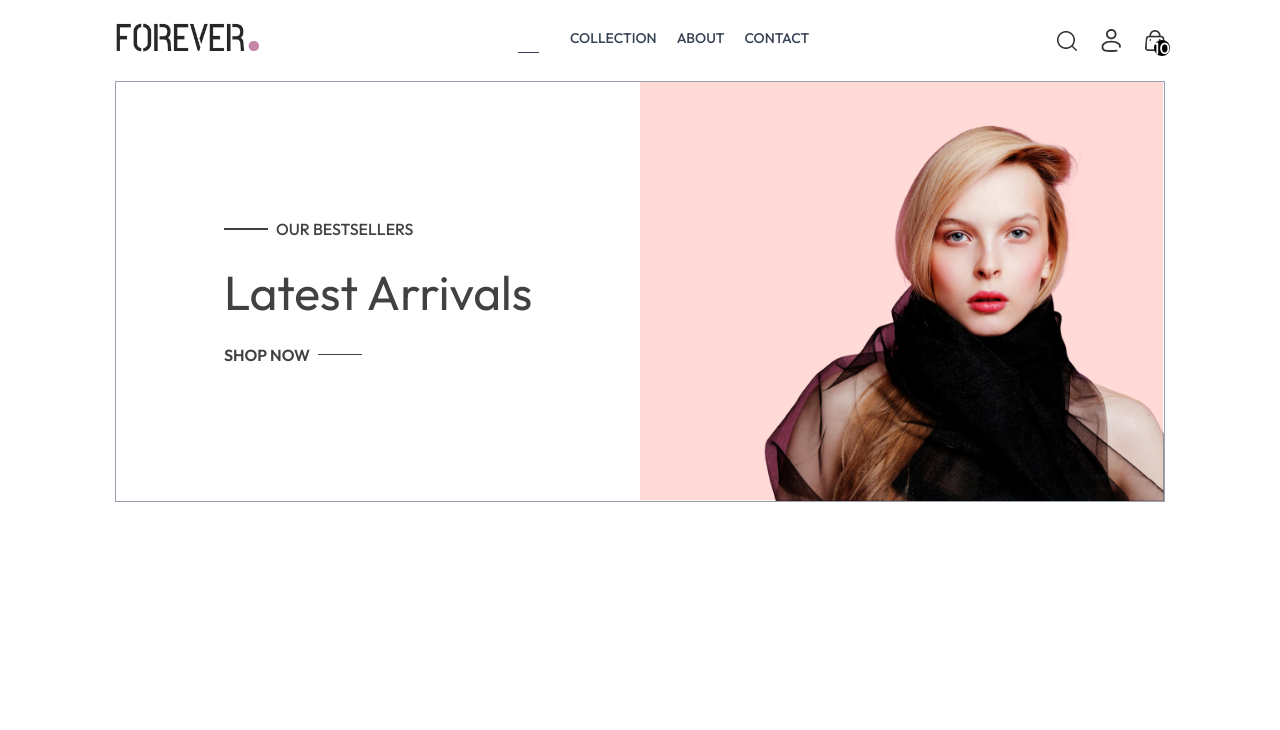
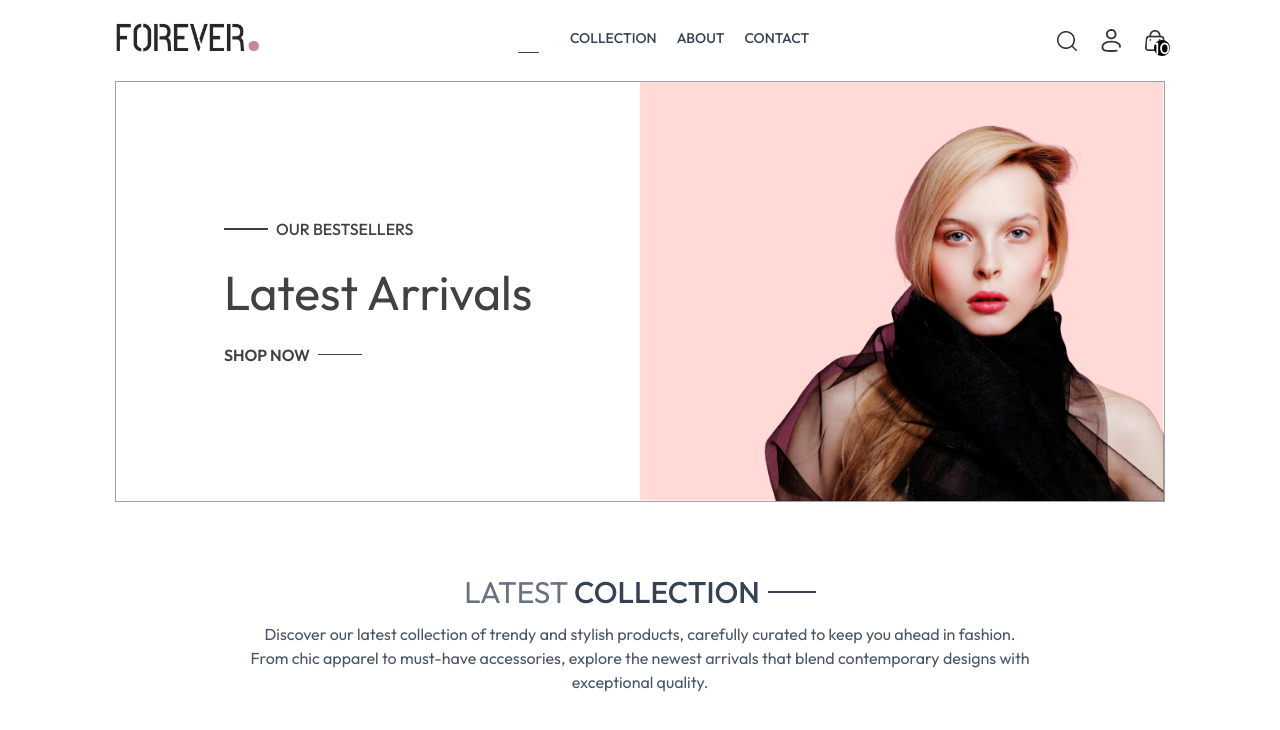
Before and after one commit to muqeet1001/eCommerce, a React (Vite) app in the folder frontend/: page / in a window 1280 px wide. Shown: the top 730 px of the page. Built offline with nearby package versions, Linux system fonts and the light colour scheme.

Commit message:
Add Title component and integrate it into LatestCollection for improved layout

```diff
--- a/frontend/src/components/LatestCollection.jsx
+++ b/frontend/src/components/LatestCollection.jsx
@@ -1,11 +1,17 @@
 import React from 'react'
 import { ShopContext } from '../context/ShopContext.jsx'
+import Title from './Title.jsx'
 function LatestCollection() {
     const {products} = React.useContext(ShopContext);
-    console.log(products);
 
   return (
-    <div>
+    <div className='my-10'>
+        <div className='text-center py-8 text-3xl'>
+            <Title text1={'LATEST'} text2={'COLLECTION'}/>
+            <p className='w-3/4 m-auto text-xs sm:text-sm md:text-base text-gray-600 '>
+                Discover our latest collection of trendy and stylish products, carefully curated to keep you ahead in fashion. From chic apparel to must-have accessories, explore the newest arrivals that blend contemporary designs with exceptional quality.
+            </p>
+        </div>
 
     </div>
   )
--- /dev/null
+++ b/frontend/src/components/Title.jsx
@@ -0,0 +1,12 @@
+import React from 'react'
+
+function Title({text1,text2}) {
+  return (
+    <div className='inline-flex gap-2 items-center mb-3'>
+        <p className='text-gray-500'>{text1} <span className='text-gray-700 font-medium'>{text2}</span></p>
+        <p className='w-8 sm:w-12 h-[px] sm:h-0.5 bg-gray-700'></p>
+    </div>
+  )
+}
+
+export default Title
```
